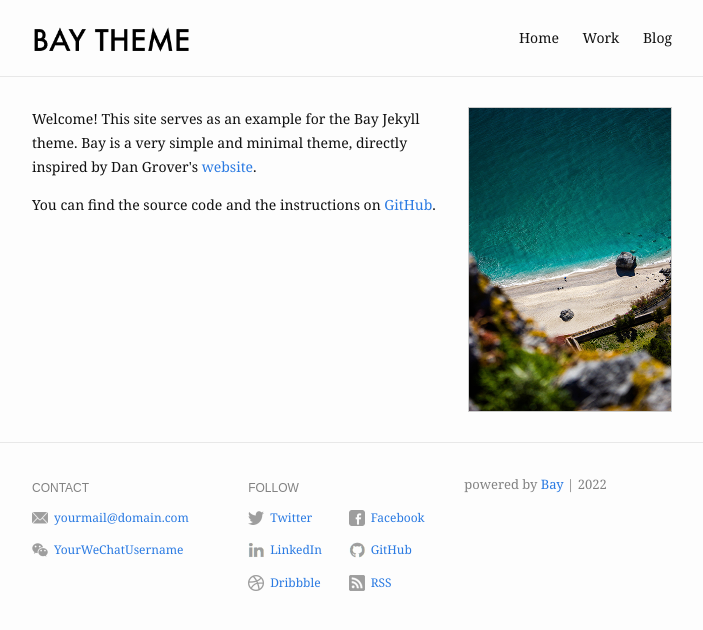
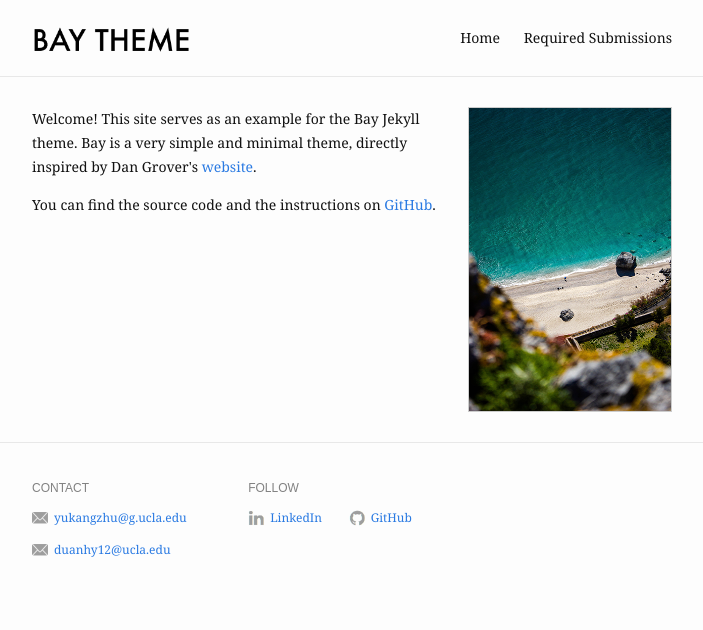
Before and after one commit to yukangZhuu/vision-voice-localization-camera, a Jekyll site: the page built from docs/index.md, in a window 1280 px wide. Shown: the top 630 px of the page, without its empty margins (288-991 px from the left). Built offline with Jekyll 4.4.1, drawn with Linux system fonts in a browser that asks for light colours.

Commit message:
Update _config.yml

```diff
--- a/docs/_config.yml
+++ b/docs/_config.yml
@@ -13,32 +13,22 @@ header:
   pages:
     - name: Home
       slug: /
-    - name: Work
-    - name: Blog
+    - name: Required Submissions
 
 footer:
-  show_powered_by: true
+  show_powered_by: false
   contact:
     - name: Email
-      value: yourmail@domain.com
-      link: mailto:yourmail@domain.com
-    - name: WeChat
-      value: YourWeChatUsername
-      link: "#"
+      value: yukangzhu@g.ucla.edu
+      link: mailto:yukangzhu@g.ucla.edu
+    - name: Email
+      value: duanhy12@ucla.edu
+      link: mailto:yukangzhu@g.ucla.edu
   follow:
-    - name: Twitter
-      link: http://twitter.com/YourTwitterUsername
-      username: "@YourTwitterUsername"
-    - name: Facebook
-      link: http://facebook.com/YourFacebookUsername
     - name: LinkedIn
-      link: http://linkedin.com/in/YourLinkedInUsername
+      link: https://www.linkedin.com/in/yukang-zhu-b33a6a250/
     - name: GitHub
-      link: http://github.com/YourGitHubUsername
-    - name: Dribbble
-      link: https://dribbble.com/YourDribbbleUsername
-    - name: RSS
-      link: /feed.xml
+      link: http://github.com/yukangZhuu
 
 # Build settings
 markdown: kramdown
```
